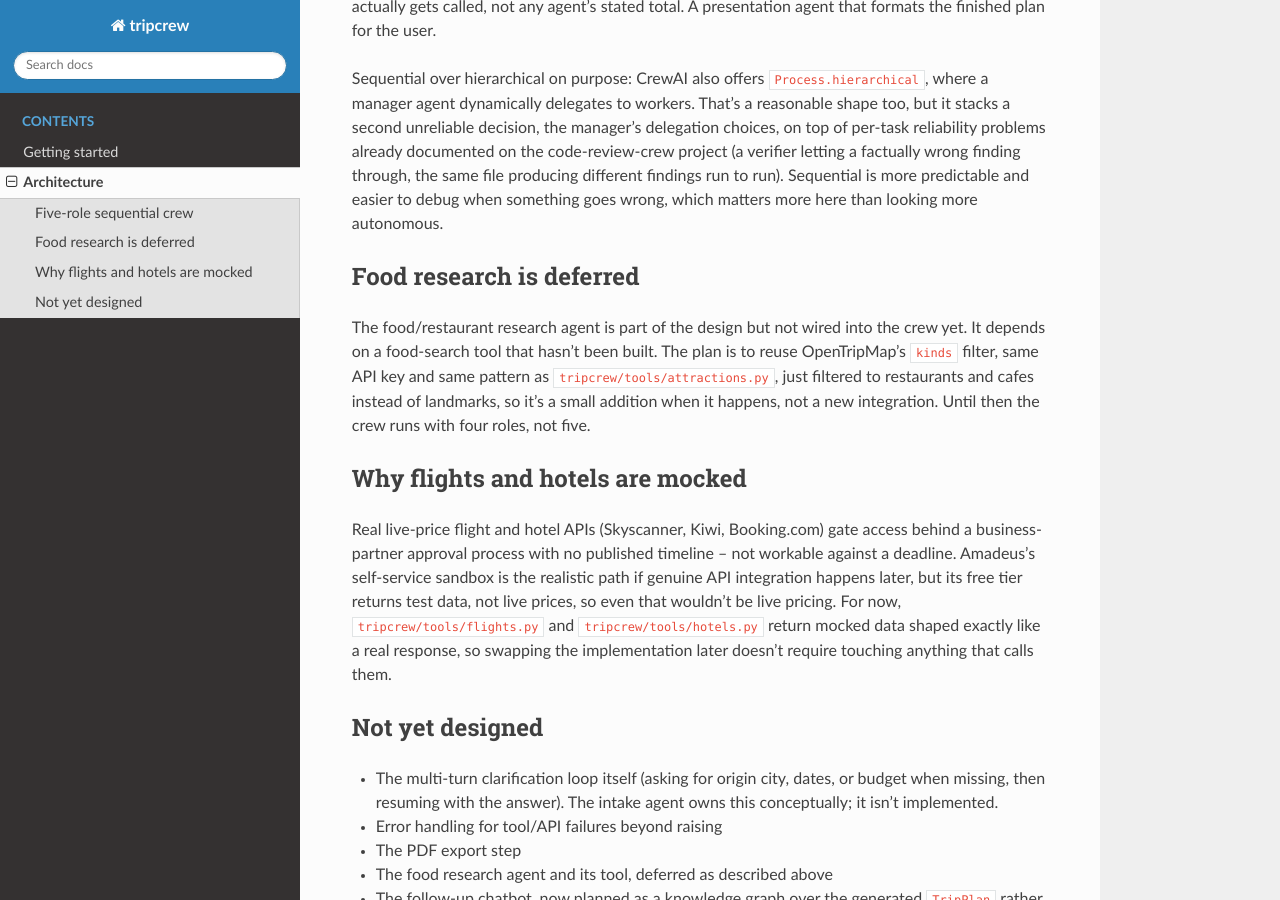
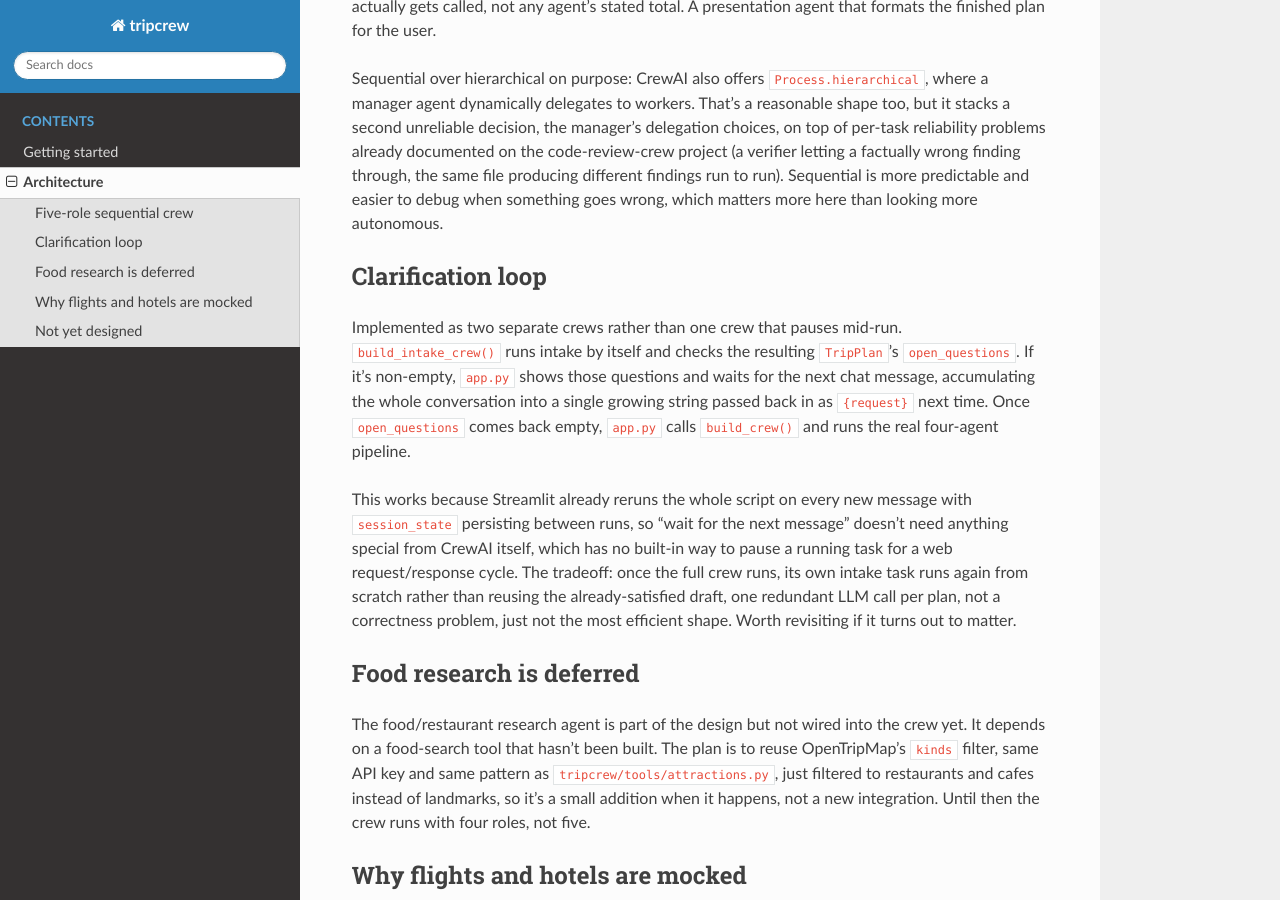
Before and after one commit to sushisuj/tripcrew, a Sphinx documentation site: the page built from docs/architecture.rst, in a window 1280 px wide and 900 px high, scrolled down 583 px. Built offline with Sphinx 7.4.7 and the Read the Docs theme 3.1.0, drawn with Linux system fonts in a browser that asks for light colours.

Commit message:
Wire the two-phase clarification loop into app.py Document the clarification loop's two-crew design Update CLAUDE.md now that the clarification loop exists Update README now that the planner runs end to end

```diff
--- a/docs/architecture.rst
+++ b/docs/architecture.rst
@@ -37,6 +37,27 @@ different findings run to run). Sequential is more predictable and easier
 to debug when something goes wrong, which matters more here than looking
 more autonomous.
 
+Clarification loop
+---------------------
+
+Implemented as two separate crews rather than one crew that pauses
+mid-run. ``build_intake_crew()`` runs intake by itself and checks the
+resulting ``TripPlan``'s ``open_questions``. If it's non-empty,
+``app.py`` shows those questions and waits for the next chat message,
+accumulating the whole conversation into a single growing string passed
+back in as ``{request}`` next time. Once ``open_questions`` comes back
+empty, ``app.py`` calls ``build_crew()`` and runs the real four-agent
+pipeline.
+
+This works because Streamlit already reruns the whole script on every
+new message with ``session_state`` persisting between runs, so "wait for
+the next message" doesn't need anything special from CrewAI itself, which
+has no built-in way to pause a running task for a web request/response
+cycle. The tradeoff: once the full crew runs, its own intake task runs
+again from scratch rather than reusing the already-satisfied draft, one
+redundant LLM call per plan, not a correctness problem, just not the most
+efficient shape. Worth revisiting if it turns out to matter.
+
 Food research is deferred
 ----------------------------
 
@@ -63,9 +84,6 @@ implementation later doesn't require touching anything that calls them.
 Not yet designed
 -------------------
 
-- The multi-turn clarification loop itself (asking for origin city, dates,
-  or budget when missing, then resuming with the answer). The intake agent
-  owns this conceptually; it isn't implemented.
 - Error handling for tool/API failures beyond raising
 - The PDF export step
 - The food research agent and its tool, deferred as described above
```
Also changed, not shown: CLAUDE.md (+9 -4 lines), README.md (+23 -19 lines), 1 other file.
